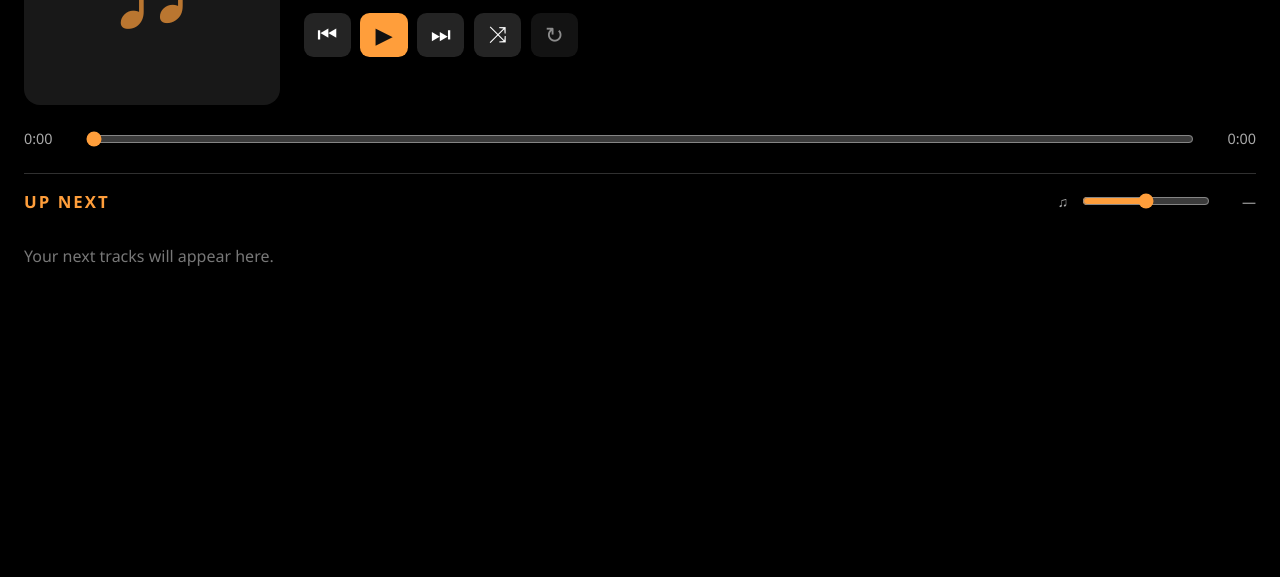
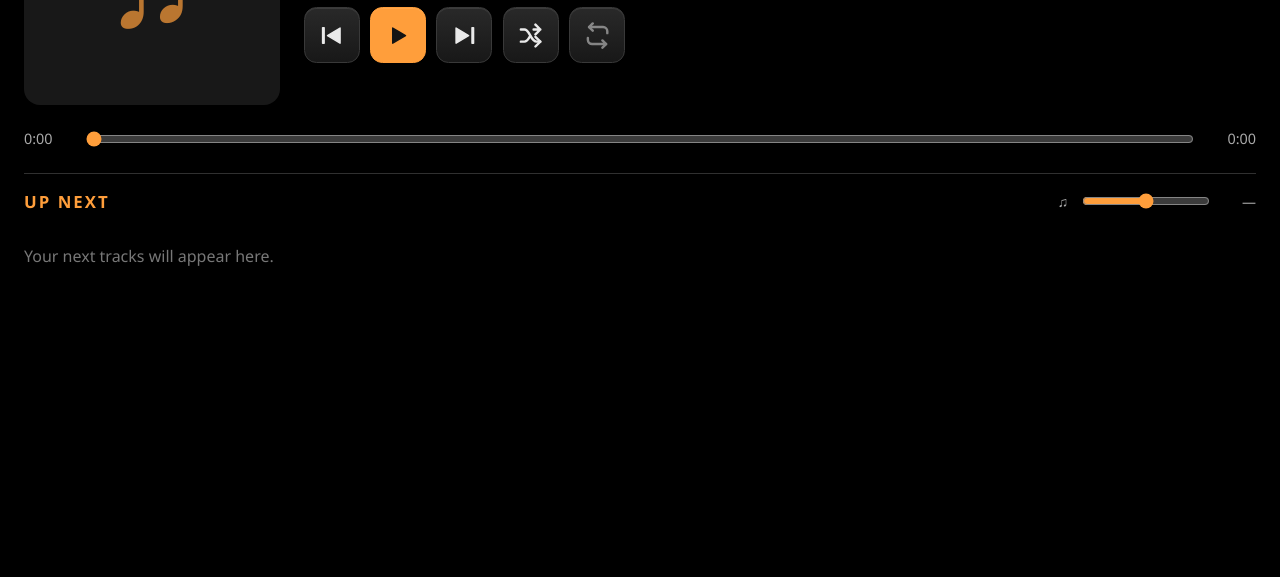
Before and after one commit to danielbrownjr/iCue-Spotify-Integration, a website: page widget/index.html in a window 1280 px wide. Shown: the part 223-800 px from the top of the page. Drawn offline with Linux system fonts and the light colour scheme.

Commit message:
Polish XENEON EDGE transport controls with vector icons
Replace font-dependent transport glyphs with consistent SVG icons and accessible touch-sized controls; switch play/pause by playback state without changing Spotify commands.

Ship widget source version 0.1.4, tests and verified preview packaging workflow. Remove redundant README development-policy boilerplate.

Verified PR HEAD 9a6df140bbb80864a47a0d1239b159cc0a85db5e via Actions 39354730827. Source tree matches the user-tested v0.1.4-rc.1 package.

```diff
--- a/package.json
+++ b/package.json
@@ -1,6 +1,6 @@
 {
   "name": "icue-spotify-integration",
-  "version": "0.1.3",
+  "version": "0.1.4",
   "private": true,
   "type": "module",
   "description": "XENEON EDGE Spotify Now Playing and queue widget with a loopback companion",
--- a/widget/index.html
+++ b/widget/index.html
@@ -25,11 +25,44 @@
         <p id="artist">Connect your Spotify account to begin</p>
         <p id="album" class="album"></p>
         <div class="transport" aria-label="Playback controls">
-          <button id="previous" aria-label="Previous track" title="Previous track">⏮</button>
-          <button id="play" class="primary" aria-label="Play or pause" title="Play or pause">▶</button>
-          <button id="next" aria-label="Next track" title="Next track">⏭</button>
-          <button id="shuffle" aria-label="Toggle shuffle" title="Shuffle">⤨</button>
-          <button id="repeat" aria-label="Repeat off" title="Repeat off" aria-pressed="false" data-mode="off">↻<sup id="repeat-one" aria-hidden="true" hidden>1</sup></button>
+          <button id="previous" class="control-button" type="button" aria-label="Previous track" title="Previous track">
+            <svg class="control-icon" viewBox="0 0 24 24" aria-hidden="true" focusable="false">
+              <rect x="4" y="5" width="2.5" height="14" rx=".65" fill="currentColor" />
+              <path d="M19 5.8 8.7 12 19 18.2V5.8Z" fill="currentColor" stroke="currentColor" stroke-width="1.2" stroke-linejoin="round" />
+            </svg>
+          </button>
+          <button id="play" class="control-button primary" type="button" data-playing="false" aria-label="Play" title="Play or pause">
+            <svg class="control-icon icon-play" viewBox="0 0 24 24" aria-hidden="true" focusable="false">
+              <path d="M8 5.8 18.5 12 8 18.2V5.8Z" fill="currentColor" stroke="currentColor" stroke-width="1.2" stroke-linejoin="round" />
+            </svg>
+            <svg class="control-icon icon-pause" viewBox="0 0 24 24" aria-hidden="true" focusable="false">
+              <rect x="6.5" y="5" width="4" height="14" rx="1" fill="currentColor" />
+              <rect x="13.5" y="5" width="4" height="14" rx="1" fill="currentColor" />
+            </svg>
+          </button>
+          <button id="next" class="control-button" type="button" aria-label="Next track" title="Next track">
+            <svg class="control-icon" viewBox="0 0 24 24" aria-hidden="true" focusable="false">
+              <path d="M5 5.8 15.3 12 5 18.2V5.8Z" fill="currentColor" stroke="currentColor" stroke-width="1.2" stroke-linejoin="round" />
+              <rect x="17.5" y="5" width="2.5" height="14" rx=".65" fill="currentColor" />
+            </svg>
+          </button>
+          <button id="shuffle" class="control-button" type="button" aria-label="Toggle shuffle" aria-pressed="false" title="Shuffle">
+            <svg class="control-icon" viewBox="0 0 24 24" aria-hidden="true" focusable="false" fill="none" stroke="currentColor" stroke-width="2" stroke-linecap="round" stroke-linejoin="round">
+              <path d="M4 7h3c4.5 0 5 10 10 10h3" />
+              <path d="m16 13 4 4-4 4" />
+              <path d="M4 17h3c2.2 0 3.5-2.7 4.5-4.3" />
+              <path d="M14.5 7H20m-4-4 4 4-4 4" />
+            </svg>
+          </button>
+          <button id="repeat" class="control-button" type="button" aria-label="Repeat off" title="Repeat off" aria-pressed="false" data-mode="off">
+            <svg class="control-icon" viewBox="0 0 24 24" aria-hidden="true" focusable="false" fill="none" stroke="currentColor" stroke-width="2" stroke-linecap="round" stroke-linejoin="round">
+              <path d="M20 10V8.5A3.5 3.5 0 0 0 16.5 5H5" />
+              <path d="m8 2-3 3 3 3" />
+              <path d="M4 14v1.5A3.5 3.5 0 0 0 7.5 19H19" />
+              <path d="m16 16 3 3-3 3" />
+            </svg>
+            <sup id="repeat-one" aria-hidden="true" hidden>1</sup>
+          </button>
         </div>
       </div>
     </section>
--- a/widget/scripts/widget.js
+++ b/widget/scripts/widget.js
@@ -123,7 +123,7 @@
     elements.artist.textContent = track?.artist || "Start Spotify playback to begin";
     elements.album.textContent = track?.album || "";
     elements.device.textContent = data.device || "UNKNOWN DEVICE";
-    elements.play.textContent = data.playing ? "Ⅱ" : "▶";
+    elements.play.setAttribute("data-playing", String(!!data.playing));
     elements.play.setAttribute("aria-label", data.playing ? "Pause" : "Play");
     elements.shuffle.classList.toggle("selected", !!data.shuffle);
     elements.shuffle.setAttribute("aria-pressed", String(!!data.shuffle));
--- a/widget/styles/widget.css
+++ b/widget/styles/widget.css
@@ -29,16 +29,58 @@ body { background: var(--background-color); color: var(--text); font-family: "Se
 h1 { font-size: calc(var(--layout-unit) * 4.2); line-height: 1.14; margin: 0; font-weight: 750; overflow: hidden; text-overflow: ellipsis; display: -webkit-box; -webkit-box-orient: vertical; -webkit-line-clamp: 2; }
 #artist { color: #d4d4d4; font-size: calc(var(--layout-unit) * 2.3); margin: calc(var(--layout-unit) * .9) 0 0; overflow: hidden; white-space: nowrap; text-overflow: ellipsis; }
 .album { color: var(--muted); font-size: calc(var(--layout-unit) * 1.75); margin: calc(var(--layout-unit) * .6) 0 calc(var(--layout-unit) * 1.5); overflow: hidden; white-space: nowrap; text-overflow: ellipsis; }
-.transport { display: flex; align-items: center; gap: calc(var(--layout-unit) * 1.2); }
+.transport { display: flex; align-items: center; gap: calc(var(--layout-unit) * 1.3); }
 button { cursor: pointer; border: 1px solid transparent; background: #242424; color: #fff; border-radius: calc(var(--layout-unit) * 1.2); font-size: calc(var(--layout-unit) * 2.8); width: calc(var(--layout-unit) * 5.9); height: calc(var(--layout-unit) * 5.5); touch-action: manipulation; }
 button:active { background: #3c3c3c; }
 button.primary { background: var(--accent-color); color: #111; }
 button.selected { border-color: var(--accent-color); color: var(--accent-color); }
 #repeat { position: relative; }
-#repeat[data-mode="off"] { opacity: .55; }
-#repeat-one { position: absolute; top: .22em; right: .28em; font-size: .42em; font-weight: 800; line-height: 1; }
+#repeat[data-mode="off"] .control-icon { opacity: .50; }
+#repeat-one { position: absolute; top: -.3em; right: -.32em; padding: .15em .33em; background: var(--accent-color); color: #111; border-radius: 999px; font-size: .45em; font-weight: 800; line-height: 1; }
 #repeat-one[hidden] { display: none; }
 button:disabled { opacity: .35; cursor: not-allowed; }
+
+/* Consistent, touch-sized hardware controls: SVG shapes, never emoji glyphs. */
+.transport .control-button {
+  display: grid;
+  place-items: center;
+  position: relative;
+  padding: 0;
+  flex: 0 0 auto;
+  width: clamp(44px, calc(var(--layout-unit) * 7.2), 56px);
+  height: clamp(44px, calc(var(--layout-unit) * 7.2), 56px);
+  border: 1px solid #393939;
+  border-radius: calc(var(--layout-unit) * 1.55);
+  background: linear-gradient(180deg, #292929, #181818);
+  color: #eaeaea;
+  box-shadow: inset 0 1px 0 rgba(255,255,255,.09), 0 1px 2px rgba(0,0,0,.35);
+  touch-action: manipulation;
+  -webkit-tap-highlight-color: transparent;
+}
+.transport .control-icon {
+  display: block;
+  grid-area: 1 / 1;
+  width: 54%;
+  height: 54%;
+  pointer-events: none;
+}
+.transport .control-button.primary {
+  background: var(--accent-color);
+  color: #141414;
+  border-color: var(--accent-color);
+}
+.transport .control-button.selected {
+  background: #30251a;
+  border-color: var(--accent-color);
+  color: var(--accent-color);
+}
+.transport .control-button:focus-visible { outline: 2px solid var(--accent-color); outline-offset: 3px; }
+.transport .control-button:not(:disabled):active { background: #363636; transform: translateY(1px); }
+.transport .control-button.primary:not(:disabled):active { background: #e8892b; }
+.transport #play .icon-pause { display: none; }
+.transport #play[data-playing="true"] .icon-play { display: none; }
+.transport #play[data-playing="true"] .icon-pause { display: block; }
+
 .seek { display: flex; align-items: center; gap: calc(var(--layout-unit) * 2); height: calc(var(--layout-unit) * 4.5); flex-shrink: 0; }
 .seek span { width: calc(var(--layout-unit) * 5.5); flex-shrink: 0; color: var(--subtle); font-size: calc(var(--layout-unit) * 1.8); font-variant-numeric: tabular-nums; }
 .seek span:last-child { text-align: right; }
```
Also changed, not shown: test/widget-icons.test.mjs (added, +29 -0 lines), .github/workflows/check.yml, README.md, widget/manifest.json.
